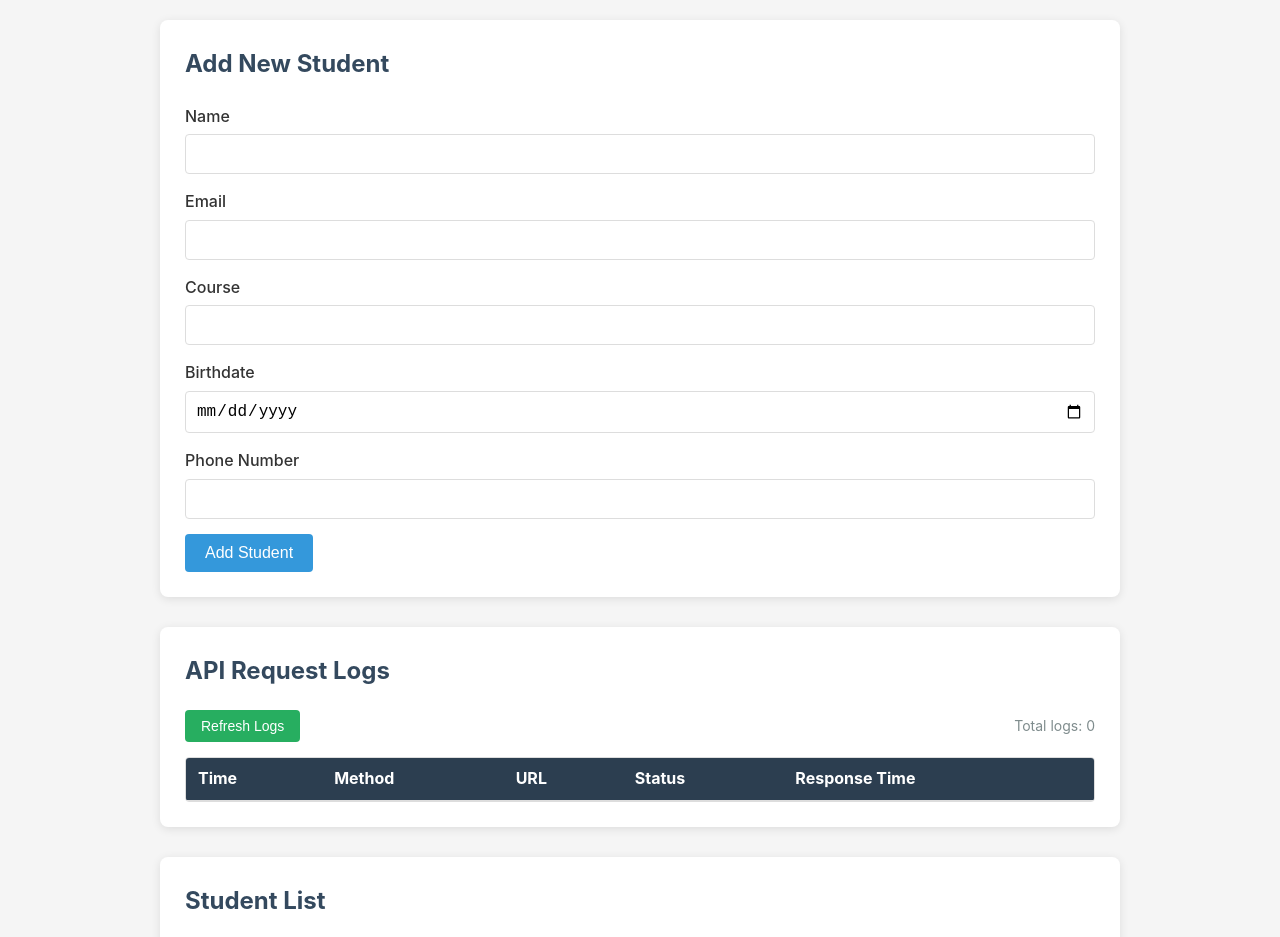
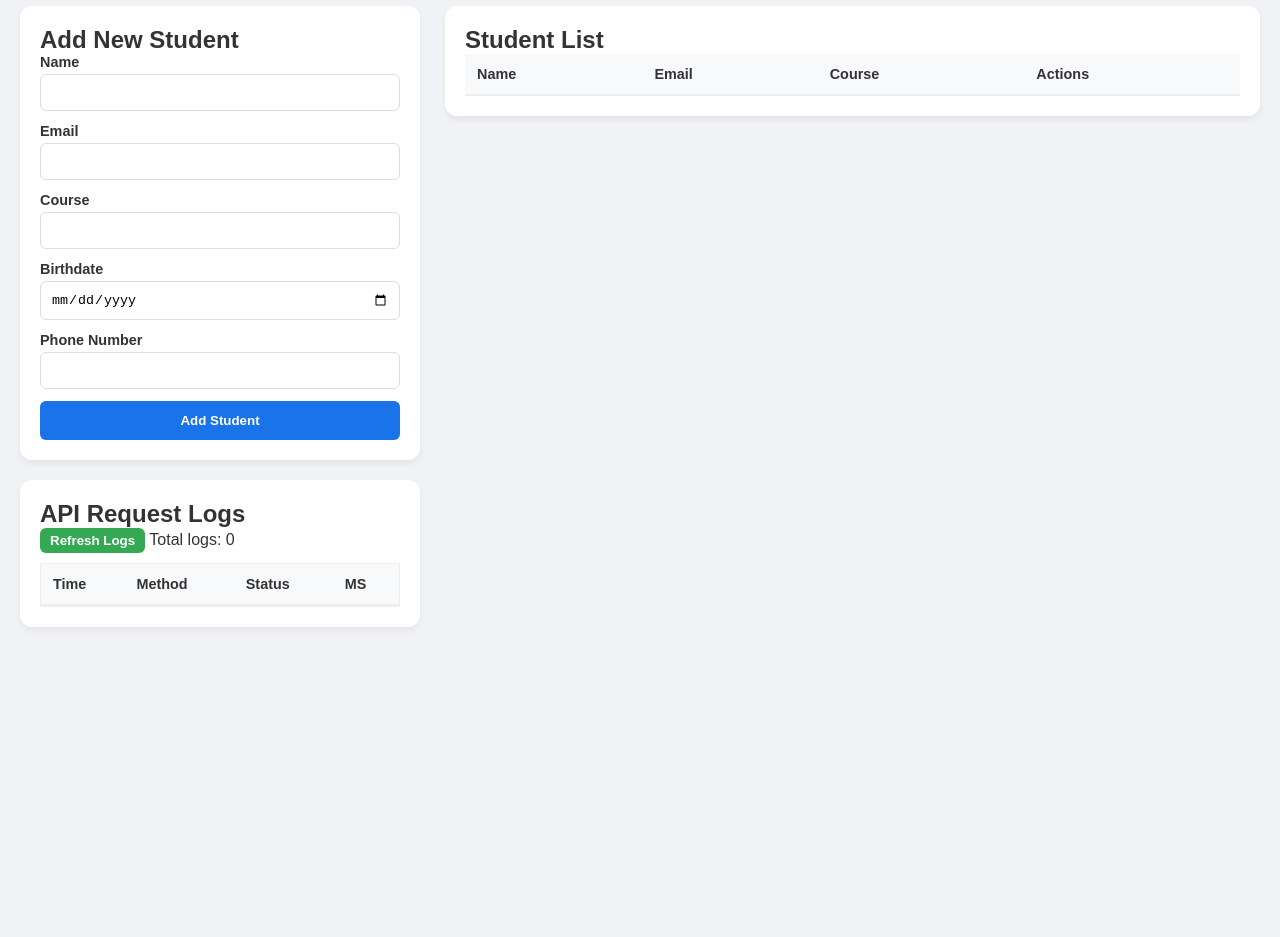
Before and after one commit to aguam-iii/ITD110-LabAct2, a plain HTML site: page frontend/index.html in a window 1280 px wide. Shown: the part 81-1018 px from the top of the page. After the commit the page ends 800 px from the top, so only its background shows below. Drawn offline with Linux system fonts and the light colour scheme; no server answers.

Commit message:
Restructured frontend into dashboard wrapper

```diff
--- a/frontend/css/styles.css
+++ b/frontend/css/styles.css
@@ -1,240 +1,49 @@
-* {
-    margin: 0;
-    padding: 0;
-    box-sizing: border-box;
+* { margin: 0; padding: 0; box-sizing: border-box; }
+body { font-family: sans-serif; background-color: #f0f2f5; color: #333; padding: 20px; }
+.container { max-width: 1300px; margin: 0 auto; }
+h1 { text-align: center; margin-bottom: 30px; color: #1a73e8; }
+
+/* Dashboard Grid */
+.dashboard-wrapper {
+    display: grid;
+    grid-template-columns: 400px 1fr;
+    gap: 25px;
+    align-items: start;
 }
 
-body {
-    font-family: -apple-system, BlinkMacSystemFont, 'Segoe UI', Roboto, Oxygen, Ubuntu, sans-serif;
-    background-color: #f5f5f5;
-    color: #333;
-    line-height: 1.6;
+/* Containers */
+.form-container, .table-container, #logs-container {
+    background: white;
+    padding: 20px;
+    border-radius: 12px;
+    box-shadow: 0 4px 6px rgba(0,0,0,0.05);
 }
 
-.container {
-    max-width: 1000px;
-    margin: 0 auto;
-    padding: 20px;
-}
+.left-column { display: flex; flex-direction: column; gap: 20px; }
 
-h1 {
-    text-align: center;
-    margin-bottom: 30px;
-    color: #2c3e50;
-}
+/* Forms */
+.form-group { margin-bottom: 12px; }
+.form-group label { display: block; margin-bottom: 4px; font-weight: bold; font-size: 0.9em; }
+.form-group input { width: 100%; padding: 10px; border: 1px solid #ddd; border-radius: 6px; }
 
-h2 {
-    margin-bottom: 20px;
-    color: #34495e;
-}
+/* Tables */
+table { width: 100%; border-collapse: collapse; font-size: 0.9em; }
+th { background: #f8f9fa; text-align: left; padding: 12px; border-bottom: 2px solid #eee; }
+td { padding: 12px; border-bottom: 1px solid #eee; }
+.table-scroll { max-height: 70vh; overflow-y: auto; }
 
-.form-container {
-    background: #fff;
-    padding: 25px;
-    border-radius: 8px;
-    box-shadow: 0 2px 10px rgba(0, 0, 0, 0.1);
-    margin-bottom: 30px;
-}
+/* Buttons */
+button { cursor: pointer; border: none; border-radius: 6px; font-weight: bold; }
+#submit-btn { background: #1a73e8; color: white; width: 100%; padding: 12px; }
+.btn-refresh { background: #34a853; color: white; padding: 5px 10px; }
+.btn-edit { color: #f39c12; background: none; margin-right: 10px; }
+.btn-delete { color: #e74c3c; background: none; }
 
-.form-group {
-    margin-bottom: 15px;
-}
+/* Logs specific */
+.logs-table-container { max-height: 250px; overflow-y: auto; margin-top: 10px; border: 1px solid #eee; }
+.method-post { color: #1a73e8; }
+.status-success { color: #27ae60; }
+.status-error { color: #e74c3c; }
+.hidden { display: none; }
 
-.form-group label {
-    display: block;
-    margin-bottom: 5px;
-    font-weight: 500;
-}
-
-.form-group input {
-    width: 100%;
-    padding: 10px;
-    border: 1px solid #ddd;
-    border-radius: 4px;
-    font-size: 16px;
-}
-
-.form-group input:focus {
-    outline: none;
-    border-color: #3498db;
-}
-
-.form-actions {
-    display: flex;
-    gap: 10px;
-}
-
-button {
-    padding: 10px 20px;
-    border: none;
-    border-radius: 4px;
-    cursor: pointer;
-    font-size: 16px;
-    transition: background-color 0.3s;
-}
-
-#submit-btn {
-    background-color: #3498db;
-    color: #fff;
-}
-
-#submit-btn:hover {
-    background-color: #2980b9;
-}
-
-#cancel-btn {
-    background-color: #95a5a6;
-    color: #fff;
-}
-
-#cancel-btn:hover {
-    background-color: #7f8c8d;
-}
-
-.table-container {
-    background: #fff;
-    padding: 25px;
-    border-radius: 8px;
-    box-shadow: 0 2px 10px rgba(0, 0, 0, 0.1);
-}
-
-table {
-    width: 100%;
-    border-collapse: collapse;
-}
-
-th, td {
-    padding: 12px;
-    text-align: left;
-    border-bottom: 1px solid #ddd;
-}
-
-th {
-    background-color: #3498db;
-    color: #fff;
-}
-
-tr:hover {
-    background-color: #f8f9fa;
-}
-
-.btn-edit {
-    background-color: #f39c12;
-    color: #fff;
-    padding: 6px 12px;
-    margin-right: 5px;
-}
-
-.btn-edit:hover {
-    background-color: #e67e22;
-}
-
-.btn-delete {
-    background-color: #e74c3c;
-    color: #fff;
-    padding: 6px 12px;
-}
-
-.btn-delete:hover {
-    background-color: #c0392b;
-}
-
-.hidden {
-    display: none;
-}
-
-#no-students {
-    text-align: center;
-    color: #7f8c8d;
-    padding: 20px;
-}
-
-/* Logs Styles */
-#logs-container {
-    background: #fff;
-    padding: 25px;
-    border-radius: 8px;
-    box-shadow: 0 2px 10px rgba(0, 0, 0, 0.1);
-    margin-bottom: 30px;
-}
-
-.logs-controls {
-    display: flex;
-    justify-content: space-between;
-    align-items: center;
-    margin-bottom: 15px;
-}
-
-.btn-refresh {
-    background-color: #27ae60;
-    color: #fff;
-    padding: 8px 16px;
-    border: none;
-    border-radius: 4px;
-    cursor: pointer;
-    font-size: 14px;
-}
-
-.btn-refresh:hover {
-    background-color: #229954;
-}
-
-#logs-count {
-    font-size: 14px;
-    color: #7f8c8d;
-}
-
-.logs-table-container {
-    max-height: 300px;
-    overflow-y: auto;
-    border: 1px solid #ddd;
-    border-radius: 4px;
-}
-
-#logs-table {
-    width: 100%;
-    border-collapse: collapse;
-}
-
-#logs-table th {
-    background-color: #2c3e50;
-    position: sticky;
-    top: 0;
-}
-
-#logs-table th, #logs-table td {
-    padding: 8px 12px;
-    text-align: left;
-    border-bottom: 1px solid #ddd;
-}
-
-#logs-table tr:hover {
-    background-color: #f8f9fa;
-}
-
-.method-get { color: #27ae60; font-weight: bold; }
-.method-post { color: #3498db; font-weight: bold; }
-.method-put { color: #f39c12; font-weight: bold; }
-.method-delete { color: #e74c3c; font-weight: bold; }
-
-.status-code {
-    font-weight: bold;
-    padding: 2px 6px;
-    border-radius: 3px;
-}
-
-.status-success {
-    background-color: #d4edda;
-    color: #155724;
-}
-
-.status-error {
-    background-color: #f8d7da;
-    color: #721c24;
-}
-
-#no-logs {
-    text-align: center;
-    color: #7f8c8d;
-    padding: 20px;
-}
+@media (max-width: 1000px) { .dashboard-wrapper { grid-template-columns: 1fr; } }
--- a/frontend/index.html
+++ b/frontend/index.html
@@ -10,29 +10,32 @@
     <div class="container">
         <h1>Student Management System</h1>
 
+        <div class="dashboard-wrapper">
+
+            <div class="left-column">
                 <div class="form-container">
                     <h2 id="form-title">Add New Student</h2>
                     <form id="student-form">
                         <input type="hidden" id="student-id">
                         <div class="form-group">
                             <label for="name">Name</label>
-                    <input type="text" id="name" name="name" required>
+                            <input type="text" id="name" required>
                         </div>
                         <div class="form-group">
                             <label for="email">Email</label>
-                    <input type="email" id="email" name="email" required>
+                            <input type="email" id="email" required>
                         </div>
                         <div class="form-group">
                             <label for="course">Course</label>
-                    <input type="text" id="course" name="course" required>
+                            <input type="text" id="course" required>
                         </div>
                         <div class="form-group">
                             <label for="birthdate">Birthdate</label>
-                    <input type="date" id="birthdate" name="birthdate" required>
+                            <input type="date" id="birthdate" required>
                         </div>
                         <div class="form-group">
                             <label for="phone">Phone Number</label>
-                    <input type="number" id="phone" name="phone" required>
+                            <input type="number" id="phone" required>
                         </div>
                         <div class="form-actions">
                             <button type="submit" id="submit-btn">Add Student</button>
@@ -41,26 +44,51 @@
                     </form>
                 </div>
 
+                <div id="logs-container">
+                    <h2>API Request Logs</h2>
+                    <div class="logs-controls">
+                        <button id="refresh-logs-btn" class="btn-refresh">Refresh Logs</button>
+                        <span id="logs-count">Total logs: 0</span>
+                    </div>
+                    <div class="logs-table-container">
+                        <table id="logs-table">
+                            <thead>
+                                <tr>
+                                    <th>Time</th>
+                                    <th>Method</th>
+                                    <th>Status</th>
+                                    <th>MS</th>
+                                </tr>
+                            </thead>
+                            <tbody id="logs-tbody"></tbody>
+                        </table>
+                        <p id="no-logs" class="hidden">No logs available.</p>
+                    </div>
+                </div>
+            </div>
+
+            <div class="right-column">
                 <div class="table-container">
                     <h2>Student List</h2>
+                    <div class="table-scroll">
                         <table id="students-table">
                             <thead>
                                 <tr>
                                     <th>Name</th>
                                     <th>Email</th>
                                     <th>Course</th>
-                        <th>Birthdate</th>
-                        <th>Phone Number</th>
                                     <th>Actions</th>
                                 </tr>
                             </thead>
-                <tbody id="students-tbody">
-                </tbody>
+                            <tbody id="students-tbody"></tbody>
                         </table>
                         <p id="no-students" class="hidden">No students found.</p>
                     </div>
                 </div>
+            </div>
 
+        </div>
+    </div>
     <script src="js/app.js"></script>
 </body>
 </html>
--- a/frontend/js/app.js
+++ b/frontend/js/app.js
@@ -12,34 +12,6 @@ const birthdateInput = document.getElementById('birthdate');
 const phoneInput = document.getElementById('phone');
 const tbody = document.getElementById('students-tbody');
 const noStudentsMsg = document.getElementById('no-students');
-
-// Add logs elements (for express middleware function, logger)
-const logsContainer = document.createElement('div');
-logsContainer.id = 'logs-container';
-logsContainer.innerHTML = `
-    <h2>API Request Logs</h2>
-    <div class="logs-controls">
-        <button id="refresh-logs-btn" class="btn-refresh">Refresh Logs</button>
-        <span id="logs-count">Total logs: 0</span>
-    </div>
-    <div class="logs-table-container">
-        <table id="logs-table">
-            <thead>
-                <tr>
-                    <th>Time</th>
-                    <th>Method</th>
-                    <th>URL</th>
-                    <th>Status</th>
-                    <th>Response Time</th>
-                </tr>
-            </thead>
-            <tbody id="logs-tbody">
-            </tbody>
-        </table>
-        <p id="no-logs" class="hidden">No logs available.</p>
-    </div>
-`;
-document.querySelector('.container').insertBefore(logsContainer, document.querySelector('.table-container'));
 
 let isEditing = false;
 
```
Lines whose indentation alone changed are shown as unchanged.
